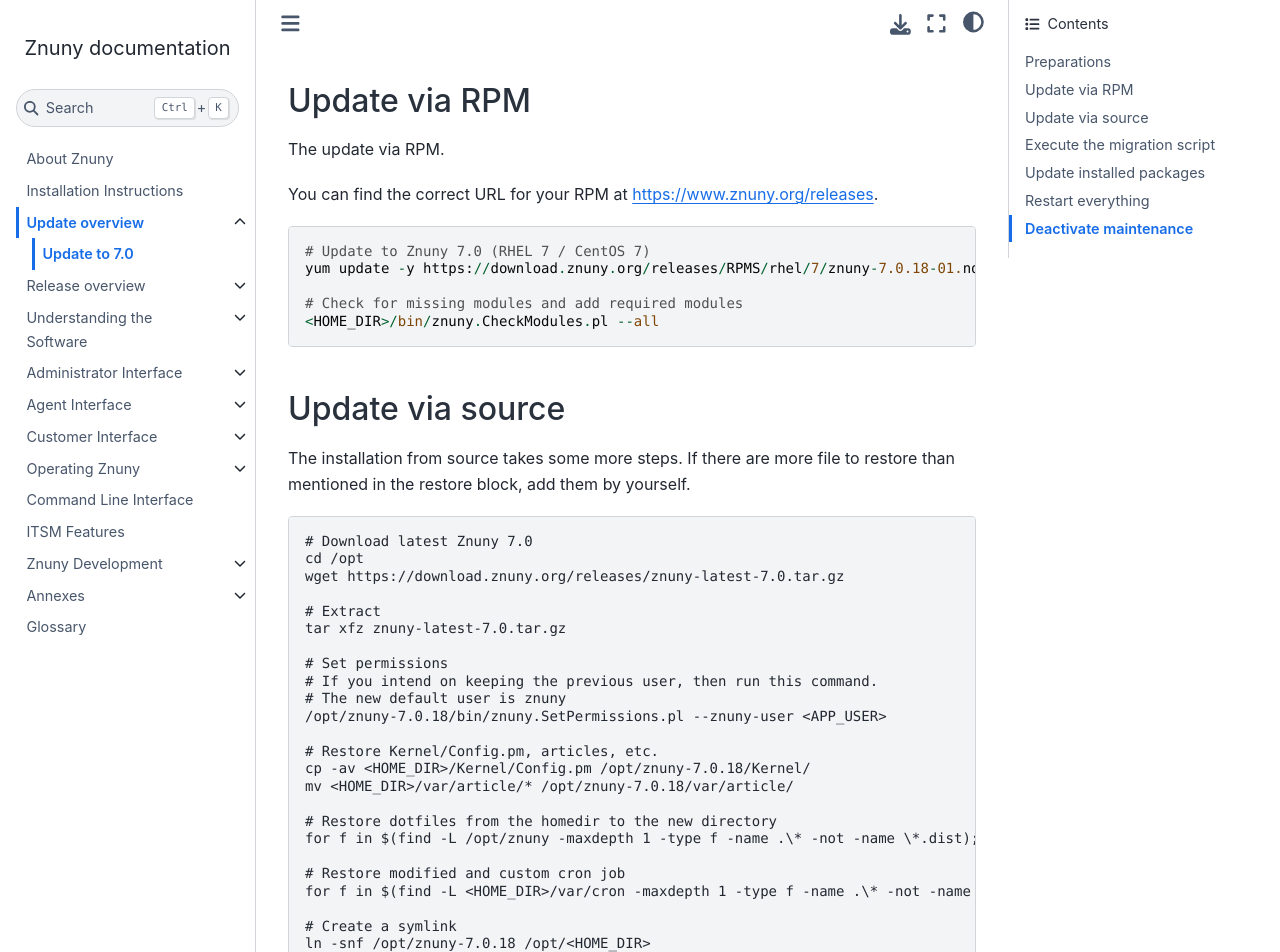
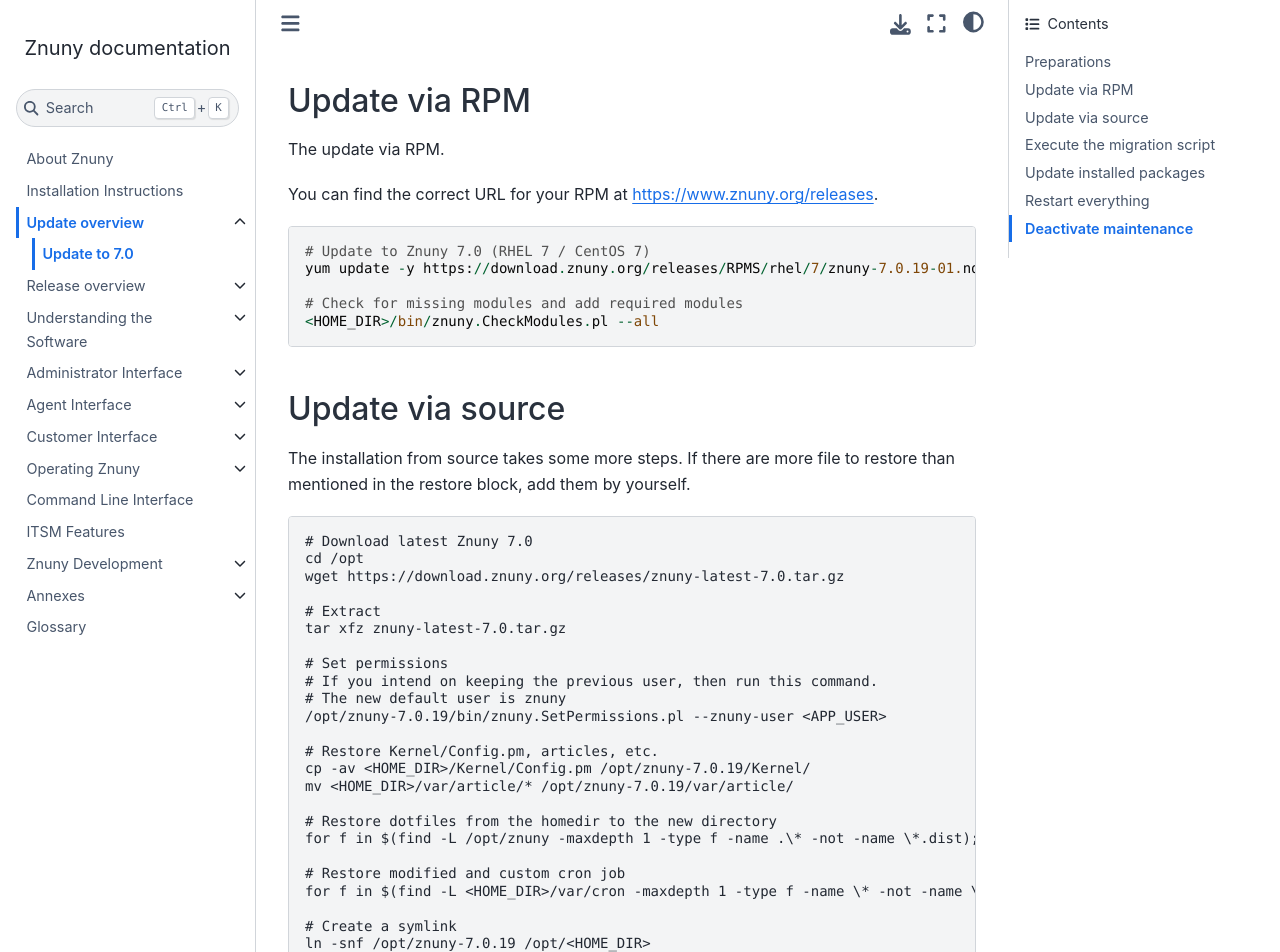
Before and after one commit to znuny/manual, a Sphinx documentation site: the page built from source/releases/installupdate/update/update-7.0.rst, in a window 1280 px wide and 1400 px high, scrolled down 1897 px. Shown: the top 952 px of the window. Built offline with Sphinx 7.4.7 and the Sphinx Book theme 1.1.4, drawn with Linux system fonts in a browser that asks for light colours; some of the changed text lies outside the part shown.

Commit message:
Release Znuny 7.0.19

```diff
--- a/source/releases/index.rst
+++ b/source/releases/index.rst
@@ -12,13 +12,14 @@
 
 The "Developer overview" is mainly for developers or 3rd parties who develop for Znuny. Here will you find (hopefully all the notable changes).
 
-For any missing information, please create an issue via GitHub.
+For any missing information, please create an issue at GitHub. `GitHub <https://github.com/znuny/manual/issues>`_
 
 Overview
 
 .. toctree::
    :maxdepth: 1
 
+   7_0_19/index
    7_0_18/index
    7_0_17/index
    7_0_16/index
--- a/source/releases/installupdate/install.rst
+++ b/source/releases/installupdate/install.rst
@@ -49,8 +49,8 @@
 
 .. code-block::
 
-  # Znuny 7.0.18
-  yum install -y https://download.znuny.org/releases/RPMS/rhel/7/znuny-7.0.18-01.noarch.rpm
+  # Znuny 7.0.19
+  yum install -y https://download.znuny.org/releases/RPMS/rhel/7/znuny-7.0.19-01.noarch.rpm
 
 
 Install From Source
@@ -68,7 +68,7 @@
   tar xfz znuny-latest-7.0.tar.gz
 
   # Create a symlink
-  sudo ln -s /opt/znuny-7.0.18 /opt/znuny
+  sudo ln -s /opt/znuny-7.0.19 /opt/znuny
 
   # Add user for RHEL/CentOS
   useradd -d /opt/znuny -c 'Znuny user' -g apache -s /bin/bash -M -N znuny
--- a/source/releases/installupdate/update/update-7.0.rst
+++ b/source/releases/installupdate/update/update-7.0.rst
@@ -69,7 +69,7 @@
 .. code-block::
 
 	# Update to Znuny 7.0 (RHEL 7 / CentOS 7)
-	yum update -y https://download.znuny.org/releases/RPMS/rhel/7/znuny-7.0.18-01.noarch.rpm
+	yum update -y https://download.znuny.org/releases/RPMS/rhel/7/znuny-7.0.19-01.noarch.rpm
 
 	# Check for missing modules and add required modules
 	<HOME_DIR>/bin/znuny.CheckModules.pl --all
@@ -93,20 +93,20 @@
 	# Set permissions
 	# If you intend on keeping the previous user, then run this command.
 	# The new default user is znuny
-	/opt/znuny-7.0.18/bin/znuny.SetPermissions.pl --znuny-user <APP_USER>
+	/opt/znuny-7.0.19/bin/znuny.SetPermissions.pl --znuny-user <APP_USER>
 
 	# Restore Kernel/Config.pm, articles, etc.
-	cp -av <HOME_DIR>/Kernel/Config.pm /opt/znuny-7.0.18/Kernel/
-	mv <HOME_DIR>/var/article/* /opt/znuny-7.0.18/var/article/
+	cp -av <HOME_DIR>/Kernel/Config.pm /opt/znuny-7.0.19/Kernel/
+	mv <HOME_DIR>/var/article/* /opt/znuny-7.0.19/var/article/
 
 	# Restore dotfiles from the homedir to the new directory
-	for f in $(find -L /opt/znuny -maxdepth 1 -type f -name .\* -not -name \*.dist); do cp -av "$f" /opt/znuny-7.0.18/; done
+	for f in $(find -L /opt/znuny -maxdepth 1 -type f -name .\* -not -name \*.dist); do cp -av "$f" /opt/znuny-7.0.19/; done
 
 	# Restore modified and custom cron job
-	for f in $(find -L <HOME_DIR>/var/cron -maxdepth 1 -type f -name .\* -not -name \*.dist); do cp -av "$f" /opt/znuny-7.0.18/var/cron/; done
+	for f in $(find -L <HOME_DIR>/var/cron -maxdepth 1 -type f -name \* -not -name \*.dist); do cp -av "$f" /opt/znuny-7.0.19/var/cron/; done
 
 	# Create a symlink
-	ln -snf /opt/znuny-7.0.18 /opt/<HOME_DIR>
+	ln -snf /opt/znuny-7.0.19 /opt/<HOME_DIR>
 
 	# Check for missing modules and add required modules
 	<HOME_DIR>/bin/znuny.CheckModules.pl --all
```
Also changed, not shown: source/releases/7_0_19/index.rst (added, +31 -0 lines).
